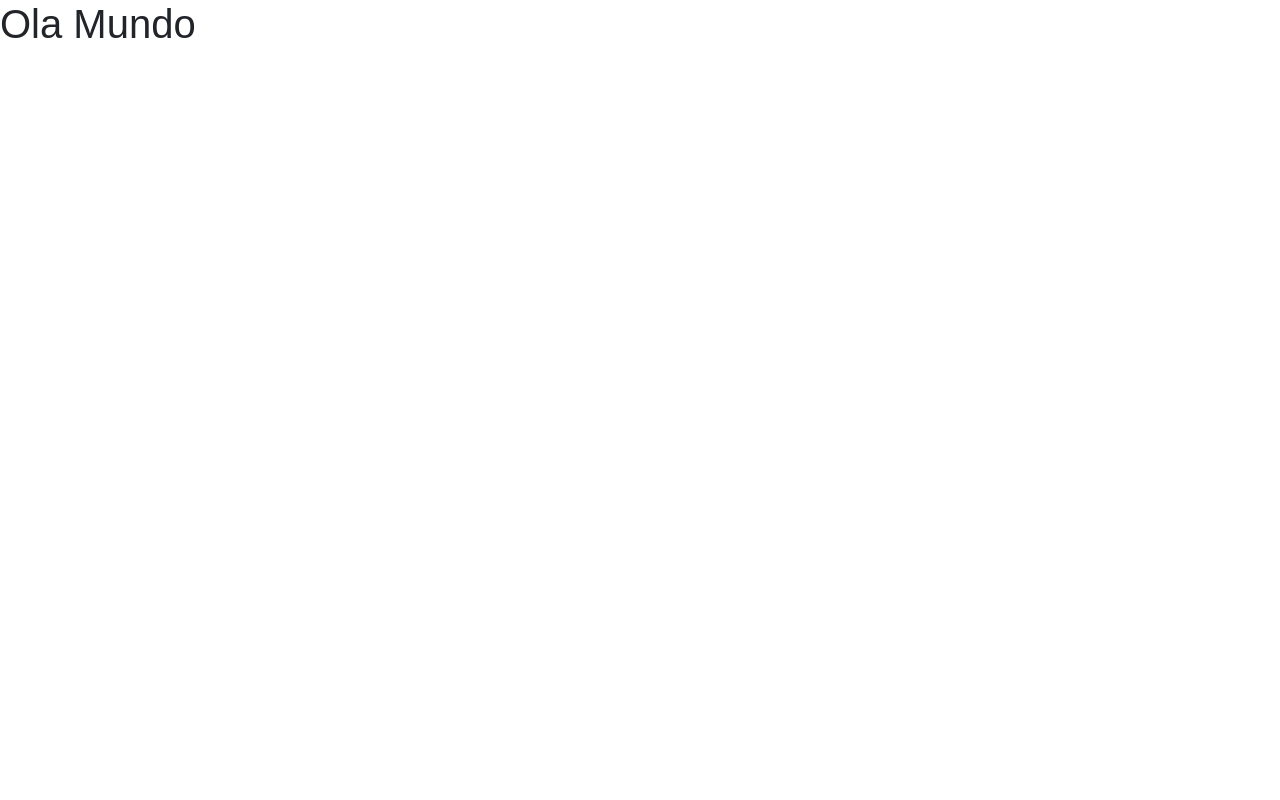
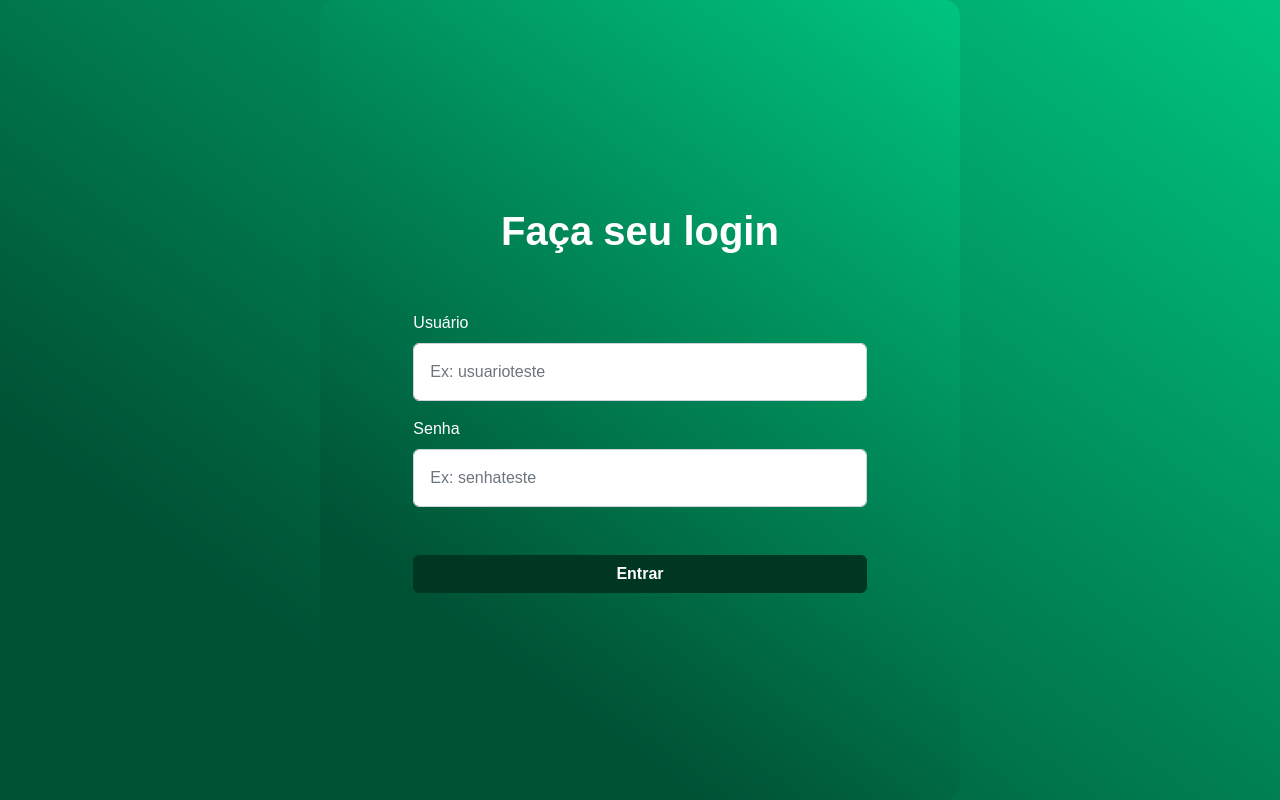
Before and after one commit to SavioAraujoPagung/les-2023, a Nuxt app in the folder front-end/: page /Login in a window 1280 px wide. Built offline with nearby package versions, Linux system fonts and the light colour scheme; a web font is replaced by a local one.

Commit message:
Criando pagina de login

```diff
--- /dev/null
+++ b/front-end/models/Auth.ts
@@ -0,0 +1,14 @@
+import Default from "./Default";
+
+export default class Auth extends Default{
+
+    email: string;
+    password: string;
+
+    constructor() {
+        super("/login/");
+        this.email = "";
+        this.password = "";
+    }
+
+}
--- a/front-end/pages/Login.vue
+++ b/front-end/pages/Login.vue
@@ -1,15 +1,37 @@
 <template>
-    <h1>Ola Mundo</h1>
+    <main class="d-flex align-items-center justify-content-center bg-gradient-primary">
+        <div class="d-flex align-items-center justify-content-center h-100 w-100">
+
+            <form class="bg-gradient-primary h-100 col-sm-6 rounded-4 p-5 d-flex align-items-center flex-column justify-content-center">
+                <h1 class="fw-bold text-white display-6">Faça seu login</h1>
+                <div class="mt-5 col-sm-10">
+                    <div class="mb-3">
+                        <label for="usuario" class="form-label text-white">Usuário</label>
+                        <input type="text" name="usuario" id="usuario" class="form-control p-3" placeholder="Ex: usuarioteste" v-model="user.email">
+                    </div>
+                    <div>
+                        <label for="senha" class="form-label text-white">Senha</label>
+                        <input type="password" name="senha" id="senha" class="form-control p-3" placeholder="Ex: senhateste" v-model="user.password">
+                    </div>
+                    <button type="button" class="btn btn-dark text-white fw-bold mt-5 col-sm-12" @click="doLogin(user)">Entrar</button>
+                </div>
+            </form>
+
+        </div>
+    </main>
 </template>
 
 <script lang="ts">
-import { defineComponent } from 'vue'
+import { useAuthStore } from "~/stores/AuthStore";
 definePageMeta({
     layout: false
 });
 export default defineComponent({
     setup() {
 
+        const { user, doLogin } = useAuthStore();
+
+        return { user, doLogin };
     },
 })
 </script>
--- /dev/null
+++ b/front-end/stores/AuthStore.ts
@@ -0,0 +1,21 @@
+import { defineStore } from 'pinia';
+import api from '~/services/api'
+import Auth from '~/models/Auth'
+
+export const useAuthStore = defineStore('auth', () => {
+    const isAuthenticated = ref(false);
+    const user = reactive(new Auth());
+    const path = "login";
+    const errors = ref("");
+
+    const doLogin = async (data:any) => {
+        await api.post(path + "login", data).then((response) => {
+            localStorage.setItem('isLogged', 'true');
+            console.log("🚀 ~ file: AuthStore.ts:16 ~ response ~ response:", response)
+        }).catch((error) => {
+            console.log("🚀 ~ file: AuthStore.ts:16 ~ awaitapi.post ~ error:", error)
+        });
+    }
+
+    return { user, doLogin };
+  })
```
